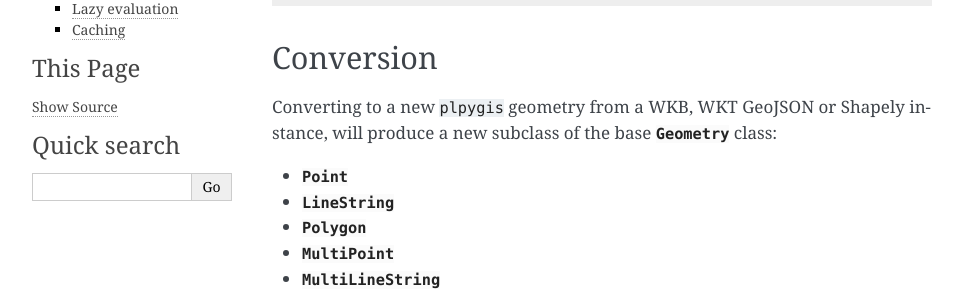
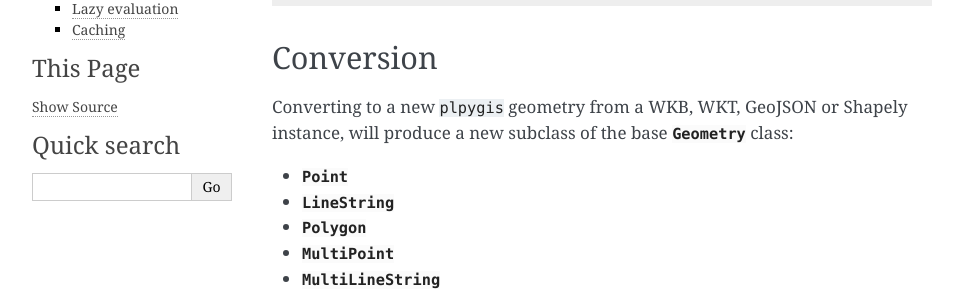
Before and after one commit to bosth/plpygis, a Sphinx documentation site: the page built from doc/source/subclasses.rst, in a window 1280 px wide and 900 px high. Shown: the part 307-598 px from the top of the window, without its empty margins (148-1111 px from the left). Built offline with Sphinx 7.4.7, drawn with Linux system fonts in a browser that asks for light colours.

```diff
--- a/doc/source/installation.rst
+++ b/doc/source/installation.rst
@@ -29,7 +29,7 @@ The package sources are available at https://github.com/bosth/plpygis. Building
 Tests
 ~~~~~
 
-Tests require `pytest <https://docs.pytest.org/>`.
+Tests require `pytest <https://docs.pytest.org/>`_.
 
 .. code-block:: console
 
--- a/doc/source/subclasses.rst
+++ b/doc/source/subclasses.rst
@@ -15,7 +15,7 @@ New instances of the three base shapes (points, lines and polygons) may be creat
 Conversion
 ----------
 
-Converting to a new ``plpygis`` geometry from a WKB, WKT GeoJSON or Shapely instance, will produce a new subclass of the base :class:`Geometry <plpygis.geometry.Geometry>` class:
+Converting to a new ``plpygis`` geometry from a WKB, WKT, GeoJSON or Shapely instance, will produce a new subclass of the base :class:`Geometry <plpygis.geometry.Geometry>` class:
 
 * :class:`Point <plpygis.geometry.Point>`
 * :class:`LineString <plpygis.geometry.LineString>`
```
Also changed, not shown: CHANGELOG.md (+10 -19 lines), README.md (+12 -5 lines).
